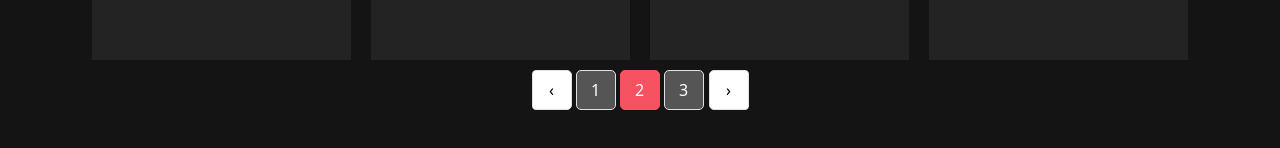
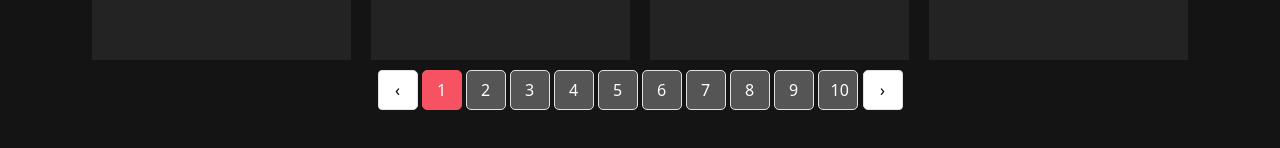
Before and after one commit to Olga2157/react-movies-app, a React app: page / in a window 1280 px wide. Shown: the part 1162-1310 px from the top of the page. Built offline with nearby package versions, Linux system fonts and the light colour scheme.

Commit message:
refactor: improve pagination component according mr comments

```diff
--- a/src/components/HomePage/HomePage.tsx
+++ b/src/components/HomePage/HomePage.tsx
@@ -7,10 +7,11 @@ import MoviesCounterComponent from './MoviesCounterComponent';
 import Footer from '../shared/Footer';
 import MovieList from './MovieList';
 import AddMoviePopup from './AddMoviePopup';
-import PaginationComponent from './PaginationComponent';
+import PaginationComponent from './PaginationComponents/PaginationComponent';
 import SortByButton from './SortByButton';
 
-const HomePage: React.FC<{}> = () => {
+const HomePage: React.FC = () => {
+  // const HomePage = () => {
   return (
     <>
       <Container fluid>
--- a/src/components/HomePage/PaginationComponent.tsx
+++ /dev/null
@@ -1,87 +0,0 @@
-import React from 'react';
-import { Pagination, PaginationItem, PaginationLink } from 'reactstrap';
-
-type PaginationComponentProps = {
-}
-type PaginationComponentState = {
-  currentPage: number,
-  totalPages: number,
-  // totalItems : number,
-  pageSize: number,
-  pages: number[]
-}
-
-class PaginationComponent extends React.Component<PaginationComponentProps, PaginationComponentState> {
-  constructor(props: PaginationComponentProps) {
-    super(props);
-
-    this.state = {
-      currentPage: 2,
-      totalPages: 10,
-      pageSize: 8,
-      pages: [1, 2],
-    };
-
-    this.changePage = this.changePage.bind(this);
-  }
-
-  changePage(page: number) {
-    this.setState({
-      // todo: update logic in the next task with state
-    });
-  }
-
-  render() {
-    // const { someNumbersList, currentPage } = this.state;
-    return (
-
-      <Pagination id="nav-pagination">
-        <PaginationItem>
-          <PaginationLink className="pagination-link-style-arrow" previous />
-        </PaginationItem>
-        {/* Now the is just mock data in UI. Will be changed in the next tasks */}
-        <PaginationItem
-          key={0}
-          className="pagination-item-style"
-          active={false}
-        >
-          <PaginationLink
-
-            className="pagination-link-style"
-          >
-            1
-          </PaginationLink>
-        </PaginationItem>
-        <PaginationItem
-          key={1}
-          className="pagination-item-style"
-          active
-        >
-          <PaginationLink
-
-            className="pagination-link-style"
-          >
-            2
-          </PaginationLink>
-        </PaginationItem>
-        <PaginationItem
-          key={2}
-          className="pagination-item-style"
-          active={false}
-        >
-          <PaginationLink
-            className="pagination-link-style"
-          >
-            3
-          </PaginationLink>
-        </PaginationItem>
-
-        <PaginationItem>
-          <PaginationLink id="next-page" className="pagination-link-style-arrow" next />
-        </PaginationItem>
-      </Pagination>
-    );
-  }
-}
-
-export default PaginationComponent;
--- /dev/null
+++ b/src/components/HomePage/PaginationComponents/PaginationComponent.tsx
@@ -0,0 +1,58 @@
+import React from 'react';
+import { Pagination, PaginationItem, PaginationLink } from 'reactstrap';
+import PaginationItemWithLink from './PaginationItemWithLink';
+
+type PaginationComponentProps = {
+}
+type PaginationComponentState = {
+  currentPage: number,
+  totalPages: number
+}
+
+class PaginationComponent extends React.Component<PaginationComponentProps, PaginationComponentState> {
+
+  constructor(props: PaginationComponentProps) {
+    super(props);
+
+    this.state = {
+      currentPage: 1,
+      totalPages: 10
+    };
+
+    this.changePage = this.changePage.bind(this);
+  }
+
+  changePage = (page: number) => {
+    if (page > 0 && page <= this.state.totalPages) {
+      this.setState({
+        currentPage: page
+      });
+    }
+  }
+
+  render() {
+    const { totalPages, currentPage } = this.state;
+
+    const pages = [];
+    for (let i = 1; i <= totalPages; i++) {
+      pages.push(<PaginationItemWithLink key={i} itemInfo={{
+        pageKey: i,
+        active: currentPage === i
+      }} callBack={this.changePage} />);
+    }
+    return (
+
+      <Pagination id="nav-pagination">
+        <PaginationItem onClickCapture={() => this.changePage(currentPage - 1)}>
+          <PaginationLink id="previous-page" className="pagination-link-style-arrow" previous />
+        </PaginationItem>
+        {pages}
+        <PaginationItem onClickCapture={() => this.changePage(currentPage + 1)}>
+          <PaginationLink id="next-page" className="pagination-link-style-arrow" next />
+        </PaginationItem>
+      </Pagination>
+    );
+  }
+}
+
+export default PaginationComponent;
--- /dev/null
+++ b/src/components/HomePage/PaginationComponents/PaginationItemWithLink.tsx
@@ -0,0 +1,25 @@
+import * as React from 'react';
+import { PaginationItem, PaginationLink } from 'reactstrap';
+import { PaginationItemInfo } from '../../../types';
+
+const PaginationItemWithLink: React.FC<{ itemInfo: PaginationItemInfo, callBack: Function }> = (props) => {
+  const { pageKey, active } = props.itemInfo;
+
+  return (
+    <PaginationItem
+          key={pageKey}
+          className="pagination-item-style"
+          active={active}
+          onClickCapture={() => props.callBack(pageKey)}
+        >
+          <PaginationLink
+            className="pagination-link-style"
+          >
+            {pageKey}
+          </PaginationLink>
+        </PaginationItem>
+
+  );
+};
+
+export default PaginationItemWithLink;
--- a/src/types.ts
+++ b/src/types.ts
@@ -10,3 +10,8 @@ export type MovieInfo = {
     year: number;
     genre: string;
   }
+
+  export type PaginationItemInfo = {
+    pageKey: number;
+    active: boolean;
+  }
```
